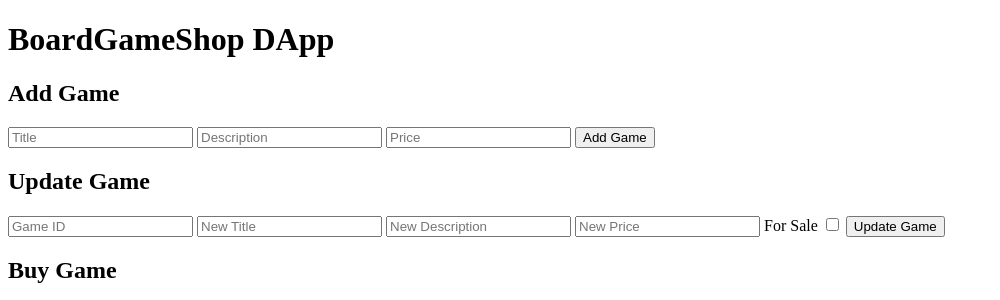
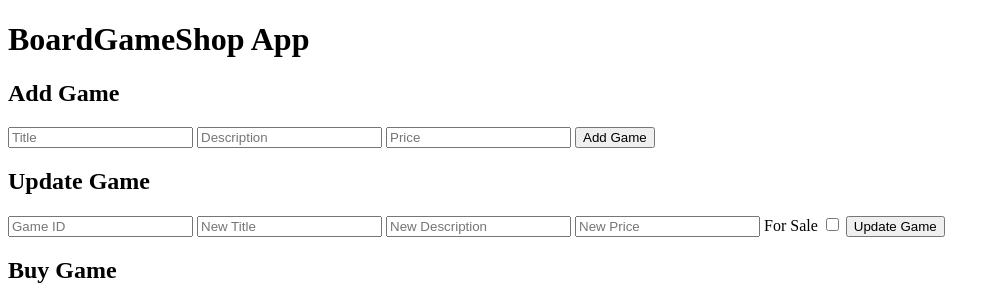
Before and after one commit to P-Cristian/flasksmartcontract, a Flask app: template templates/index.html in a window 1280 px wide. Shown: the top 300 px of the page, without its empty margins (0-1000 px from the left). Run offline with Flask 3, Linux system fonts and the light colour scheme; the template is opened without the code that fills it, so the values that code supplies are empty; parts of the project's set-up code (start-up, migrations or seed data) failed here and were passed over; some libraries are stand-ins or nearby versions.

Commit message:
fixed some other stuff

```diff
--- a/templates/index.html
+++ b/templates/index.html
@@ -3,11 +3,11 @@
 <head>
     <meta charset="UTF-8">
     <meta name="viewport" content="width=device-width, initial-scale=1.0">
-    <title>BoardGameShop DApp</title>
+    <title>BoardGameShop App</title>
     <script src="https://cdn.jsdelivr.net/npm/web3@1.5.2/dist/web3.min.js"></script>
 </head>
 <body>
-    <h1>BoardGameShop DApp</h1>
+    <h1>BoardGameShop App</h1>
 
     <div id="connection-status"></div>
 
@@ -118,10 +118,6 @@ async function updateGame() {
 }
 async function buyGame(gameId) {
     const game = await contract.methods.getGame(gameId).call();
-    if (!game[4]) {
-        alert("Game is not for sale");
-        return;
-    }
     const price = game[2];
     const buyer = (await web3.eth.getAccounts())[0];
 
@@ -187,10 +183,18 @@ async function displayGames() {
     gameList.innerHTML = '';
 
     games.forEach(game => {
-        // Filter based on the criteria
         if (game.title && game.isForSale) {
             const gameItem = document.createElement('li');
+
+            // Game details
             gameItem.textContent = `${game.title} - ${game.description} - ${web3.utils.fromWei(game.price, 'ether')} ETH`;
+
+            // Buy button
+            const buyButton = document.createElement('button');
+            buyButton.textContent = 'Buy';
+            buyButton.addEventListener('click', () => buyGame(game.title, game.price)); // Pass title and price
+            gameItem.appendChild(buyButton);
+
             gameList.appendChild(gameItem);
         }
     });
```
